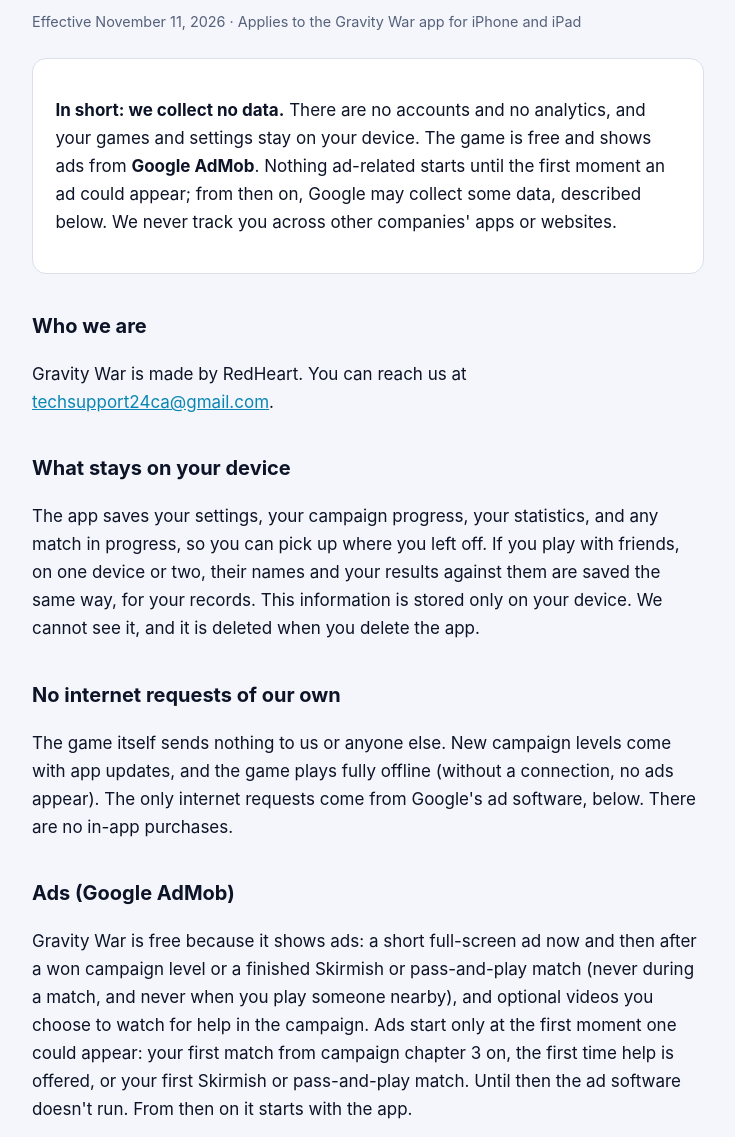
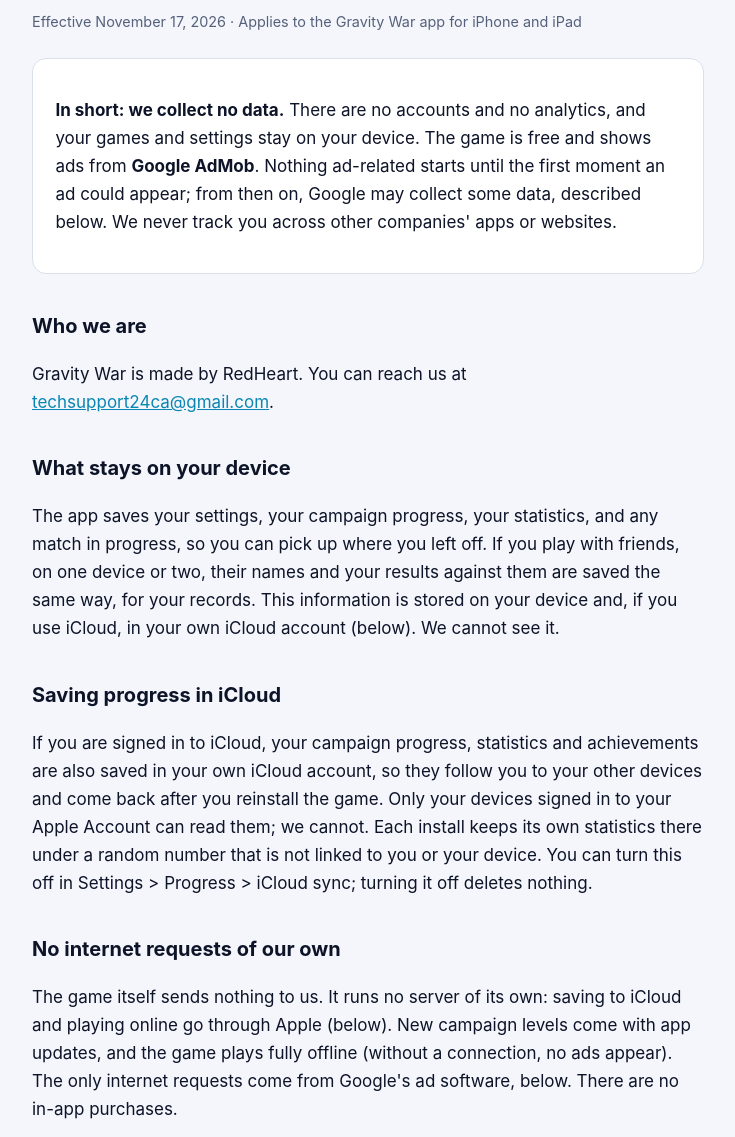
Before and after one commit to RedHeart826/gravitywar-site, a plain HTML site: page privacy/index.html in a window 1280 px wide. Shown: the part 189-1326 px from the top of the page, without its empty margins (272-1007 px from the left). Drawn offline with Linux system fonts and the light colour scheme.

Commit message:
Publish site from gravity-war 2615937

```diff
--- a/privacy/index.html
+++ b/privacy/index.html
@@ -17,7 +17,7 @@
   </header>
 
   <h1>Privacy Policy</h1>
-  <p class="meta">Effective November 11, 2026 · Applies to the Gravity War app for iPhone and iPad</p>
+  <p class="meta">Effective November 17, 2026 · Applies to the Gravity War app for iPhone and iPad</p>
 
   <div class="card">
     <p><strong>In short: we collect no data.</strong> There are no accounts and no analytics, and your games and settings stay on your device. The game is free and shows ads from <strong>Google AdMob</strong>. Nothing ad-related starts until the first moment an ad could appear; from then on, Google may collect some data, described below. We never track you across other companies' apps or websites.</p>
@@ -27,13 +27,16 @@
   <p>Gravity War is made by RedHeart. You can reach us at <a href="mailto:techsupport24ca@gmail.com">techsupport24ca@gmail.com</a>.</p>
 
   <h2>What stays on your device</h2>
-  <p>The app saves your settings, your campaign progress, your statistics, and any match in progress, so you can pick up where you left off. If you play with friends, on one device or two, their names and your results against them are saved the same way, for your records. This information is stored only on your device. We cannot see it, and it is deleted when you delete the app.</p>
+  <p>The app saves your settings, your campaign progress, your statistics, and any match in progress, so you can pick up where you left off. If you play with friends, on one device or two, their names and your results against them are saved the same way, for your records. This information is stored on your device and, if you use iCloud, in your own iCloud account (below). We cannot see it.</p>
+
+  <h2>Saving progress in iCloud</h2>
+  <p>If you are signed in to iCloud, your campaign progress, statistics and achievements are also saved in your own iCloud account, so they follow you to your other devices and come back after you reinstall the game. Only your devices signed in to your Apple Account can read them; we cannot. Each install keeps its own statistics there under a random number that is not linked to you or your device. You can turn this off in Settings &gt; Progress &gt; iCloud sync; turning it off deletes nothing.</p>
 
   <h2>No internet requests of our own</h2>
-  <p>The game itself sends nothing to us or anyone else. New campaign levels come with app updates, and the game plays fully offline (without a connection, no ads appear). The only internet requests come from Google's ad software, below. There are no in-app purchases.</p>
+  <p>The game itself sends nothing to us. It runs no server of its own: saving to iCloud and playing online go through Apple (below). New campaign levels come with app updates, and the game plays fully offline (without a connection, no ads appear). The only internet requests come from Google's ad software, below. There are no in-app purchases.</p>
 
   <h2>Ads (Google AdMob)</h2>
-  <p>Gravity War is free because it shows ads: a short full-screen ad now and then after a won campaign level or a finished Skirmish or pass-and-play match (never during a match, and never when you play someone nearby), and optional videos you choose to watch for help in the campaign. Ads start only at the first moment one could appear: your first match from campaign chapter 3 on, the first time help is offered, or your first Skirmish or pass-and-play match. Until then the ad software doesn't run. From then on it starts with the app.</p>
+  <p>Gravity War is free because it shows ads: a short full-screen ad now and then after a won campaign level or a finished Skirmish, pass-and-play or live online match (never during a match, never in a turn-based online match, and never when you play someone nearby), and optional videos you choose to watch for help in the campaign. Ads start only at the first moment one could appear: your first match from campaign chapter 3 on, the first time help is offered, or your first Skirmish or pass-and-play match. Playing online doesn't start it. Until then the ad software doesn't run. From then on it starts with the app.</p>
   <p>To show and measure ads, Google's Mobile Ads SDK may collect:</p>
   <ul>
     <li>your IP address, used to estimate your general location (country or region);</li>
@@ -48,11 +51,14 @@
   <p>Two people can play on two devices. One player hosts a match and the other joins it with the code shown on the host's screen. To find each other, the devices use your local network or a direct Wi-Fi link between them, which is why iOS asks for permission to find devices on your local network.</p>
   <p>During the match the two devices exchange only what the game needs: the players' names, the match settings, the levels, which weapons each player may use, and each move. This information goes directly between the two devices, encrypted with a key made from the code. It never passes through a server, and we never receive it. Declining the permission only turns off playing on two devices.</p>
 
+  <h2>Playing online</h2>
+  <p>Online play uses Apple's Game Center. The game signs you in to Game Center only when you open Online. Game Center finds your opponent, a friend you invite or anyone playing, and shows them your Game Center name. In a live match, the same information as in a nearby match (names, match settings, levels and moves) goes between the two devices through Apple's servers. In a turn-based match, Game Center keeps the state of the match (its settings, the current level, the shots and the round results) on Apple's servers until the match is removed, so each player can take their turn when they like. There is no chat. We never receive any of it. How Apple handles Game Center data: <a href="https://www.apple.com/legal/privacy/">Apple's Privacy Policy</a>.</p>
+
   <h2>What we do not do</h2>
   <ul>
     <li>We do not collect, sell, or share personal information. Google's ad software collects the data described above for Google, not for us.</li>
     <li>We do not use analytics or tracking services, and we do not track you across apps or websites. No ads appear while you play someone nearby.</li>
-    <li>We do not require an account or a sign-in.</li>
+    <li>We do not require an account. Online play uses your Game Center sign-in, and only if you choose to play online.</li>
   </ul>
 
   <h2>Crash reports</h2>
```
